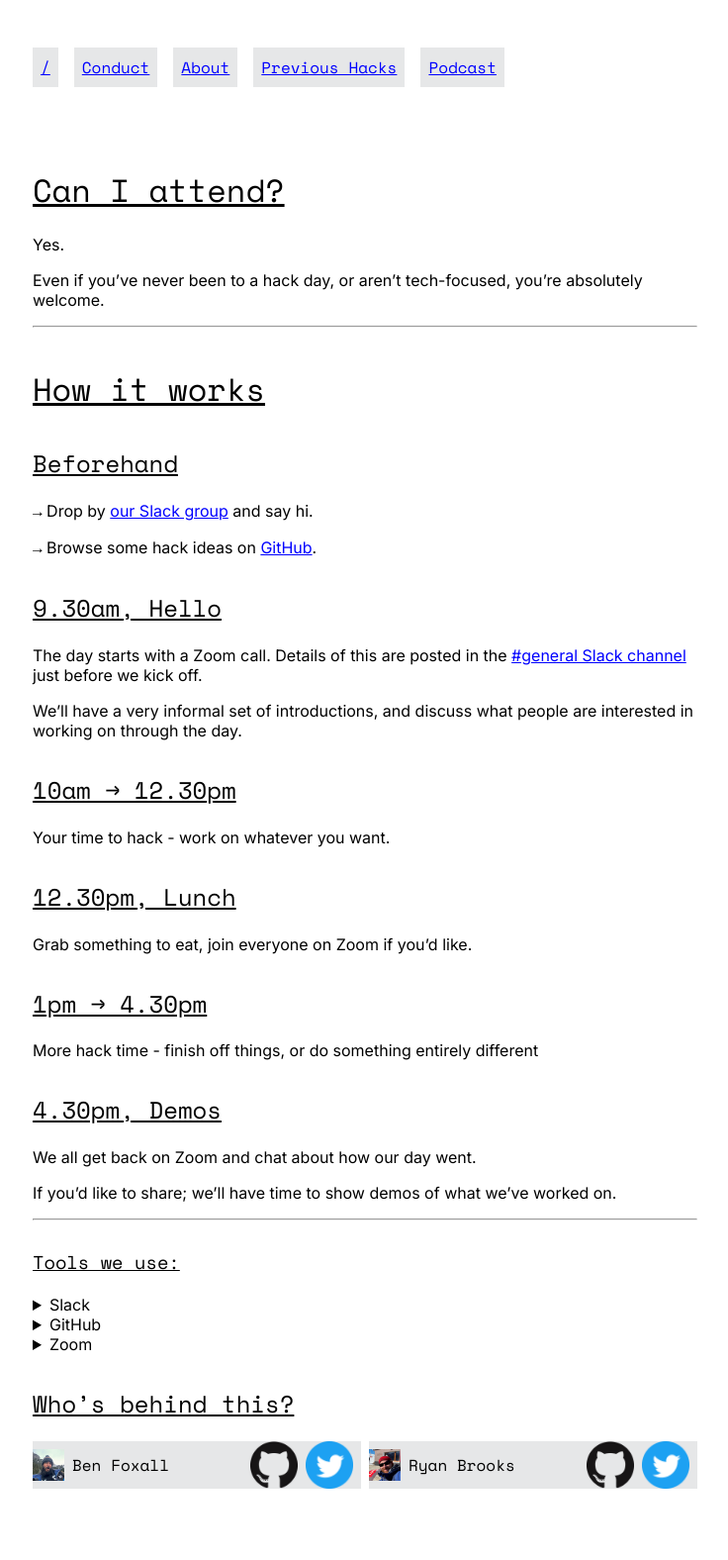
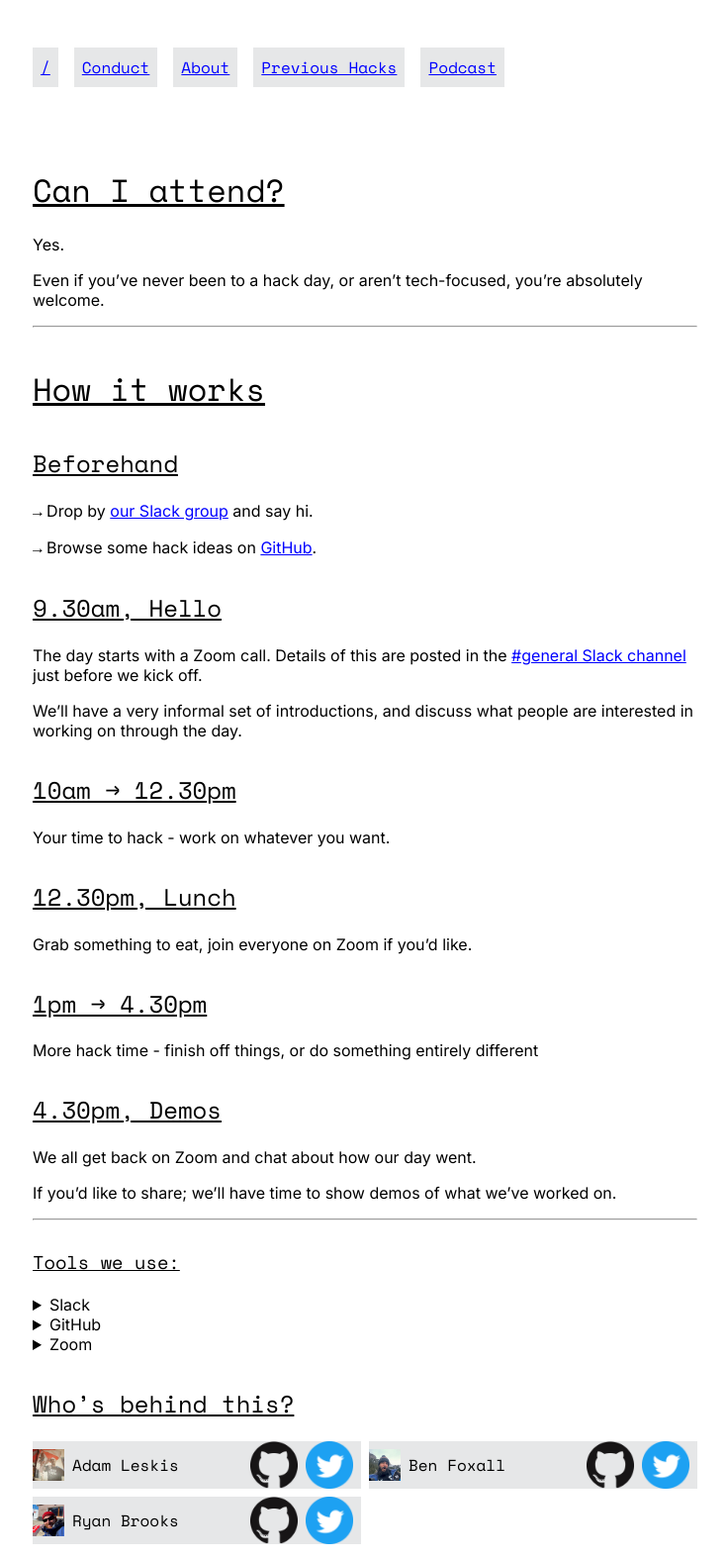
Before and after one commit to remotehack/remotehack.github.io, a Jekyll site: the page built from about.md, in a window 1280 px wide. Shown: the whole page at 99% size, without its empty margins (271-1007 px from the left). Built offline with Jekyll 4.4.1, drawn with Linux system fonts in a browser that asks for light colours; our own code applies the rules of GitHub Pages for plain Markdown files; before the commit the page ends 1520 px from its top, so only the background shows below that.

Commit message:
Update about page

```diff
--- a/about.md
+++ b/about.md
@@ -77,6 +77,21 @@ If you'd like to share; we'll have time to show demos of what we've worked on.
 
 <ul class="🎩">
   <li>
+    <img src="images/AdamAndHat-small.jpg" alt="Adam Leskis wearing a hat">
+    <span>Adam Leskis</span>
+
+    <a href="https://github.com/lpmi-13/" class="📣" aria-label="Adam on Github">
+      <img class="gh" src="./images/gh.png" alt="" width="16" height="16" />
+      <span class="sr-only">Adam on GitHub</span>
+    </a>
+    <a href="https://twitter.com/BaronVonLeskis" class="📣" aria-label="Adam on Twitter">
+      <img src="./images/tw.png" alt="" width="16" height="16" />
+      <span class="sr-only">Adam on twitter</span>
+    </a>
+
+  </li>
+
+  <li>
     <img src="images/BenPlusHat-small.jpg" alt="Ben Foxall wearing a hat">
     <span>Ben Foxall</span>
 
```
